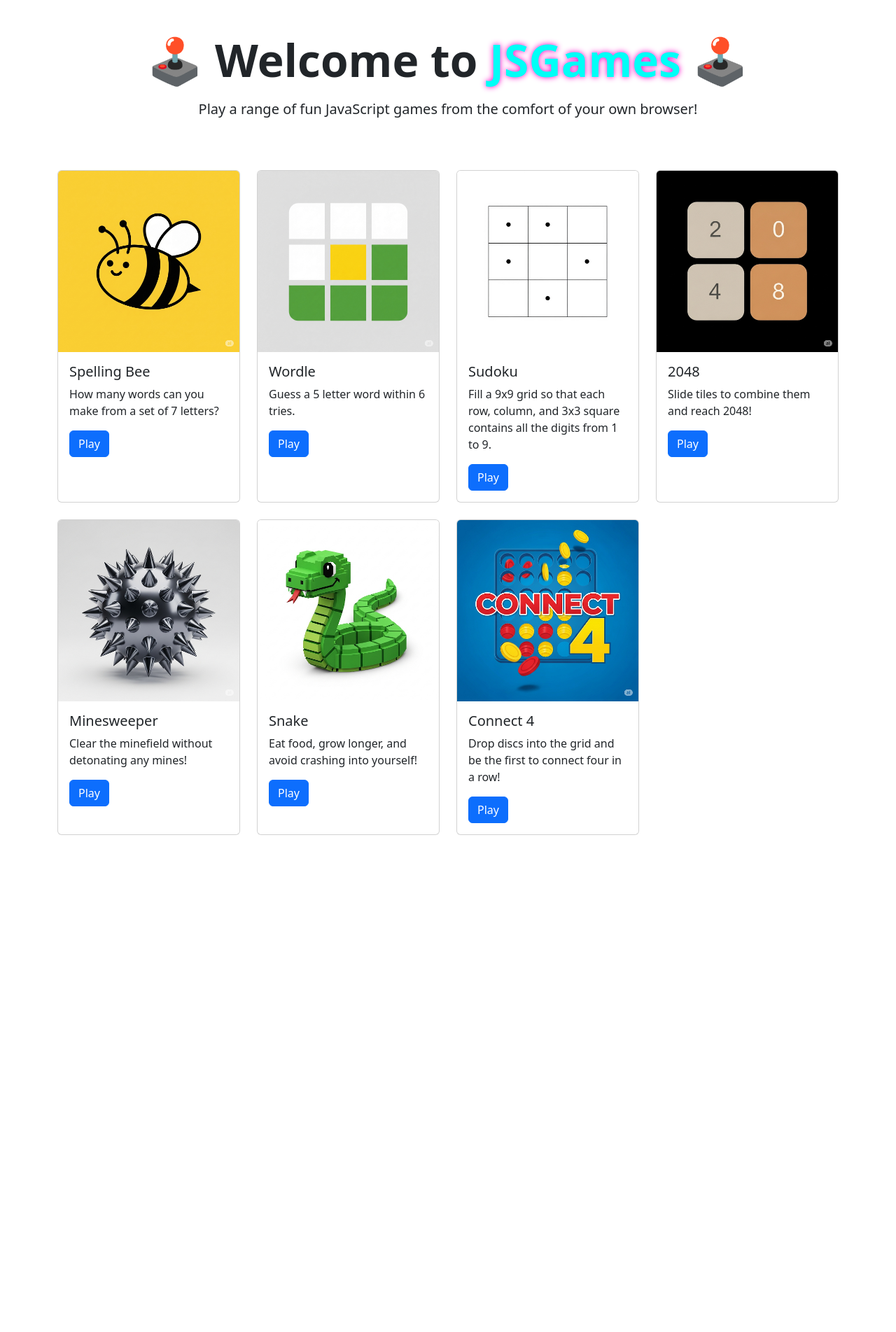
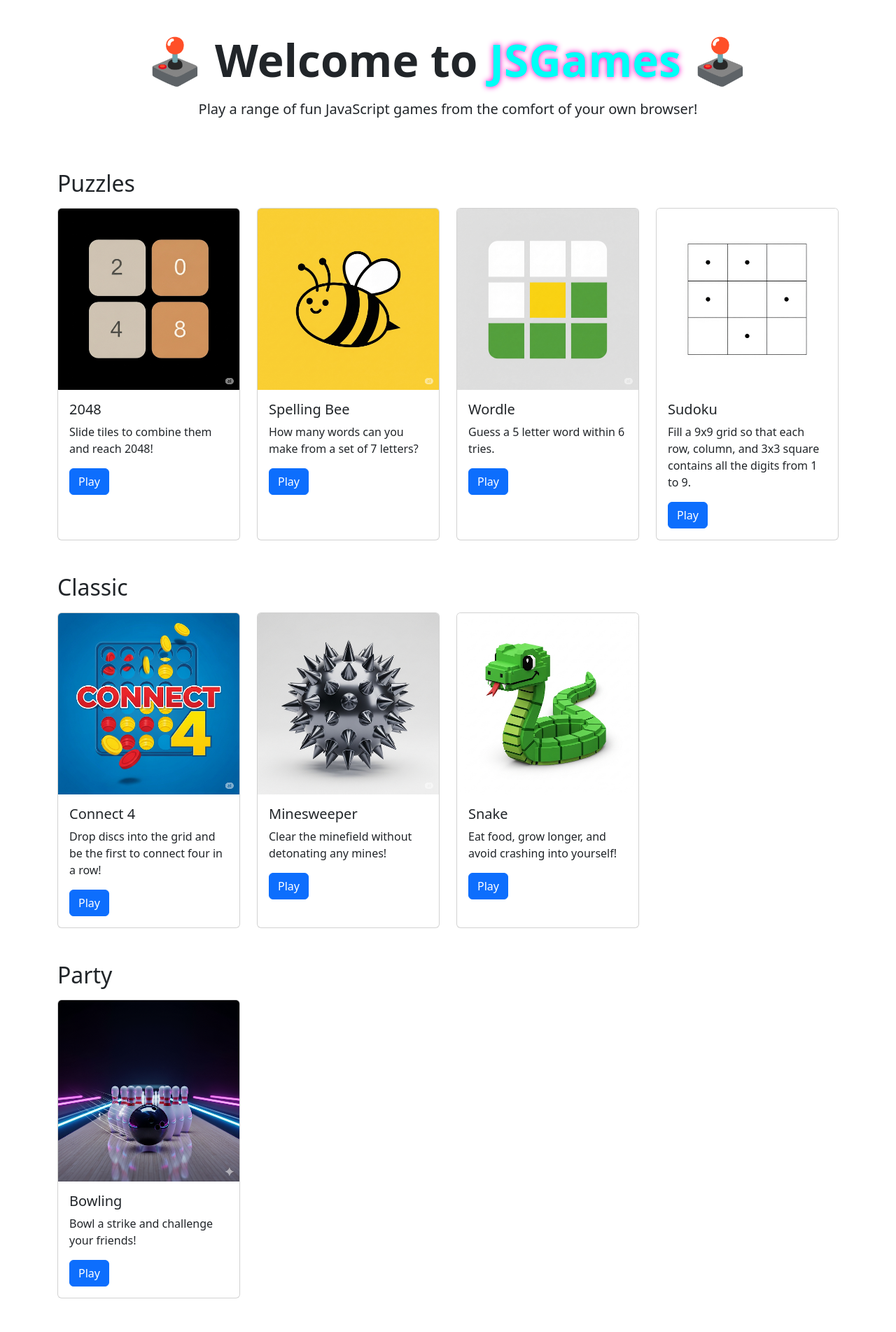
Before and after one commit to ben-hockley/js_games, a FastAPI app: page /home in a window 1280 px wide. Shown: the part 56-1959 px from the top of the page at 70% size. Before the commit the page ends 1249 px from the top, so only its background shows below. Run offline with FastAPI, Linux system fonts and the light colour scheme.

Commit message:
reorganised homepage

```diff
--- a/templates/home.html
+++ b/templates/home.html
@@ -13,7 +13,19 @@
     <p class="lead mb-4">Play a range of fun JavaScript games from the comfort of your own browser!</p>
   </div>
   <div class="container my-4 arcade-home-cards">
-    <div class="row g-4">
+    <h2 class="mb-3">Puzzles</h2>
+    <div class="row g-4 mb-5">
+      <!-- 2048, Spelling Bee, Wordle, Sudoku -->
+      <div class="col-12 col-sm-6 col-md-4 col-lg-3">
+        <div class="card h-100">
+          <img src="/static/img/2048.png" class="card-img-top" alt="2048">
+          <div class="card-body">
+            <h5 class="card-title">2048</h5>
+            <p class="card-text">Slide tiles to combine them and reach 2048!</p>
+            <a href="/play/2048" class="btn btn-primary">Play</a>
+          </div>
+        </div>
+      </div>
       <div class="col-12 col-sm-6 col-md-4 col-lg-3">
         <div class="card h-100">
           <img src="/static/img/spelling_bee.png" class="card-img-top" alt="Spelling Bee">
@@ -44,13 +56,17 @@
           </div>
         </div>
       </div>
+    </div>
+    <h2 class="mb-3">Classic</h2>
+    <div class="row g-4 mb-5">
+      <!-- Connect 4, Minesweeper, Snake -->
       <div class="col-12 col-sm-6 col-md-4 col-lg-3">
         <div class="card h-100">
-          <img src="/static/img/2048.png" class="card-img-top" alt="2048">
+          <img src="/static/img/connect_4.png" class="card-img-top" alt="Connect 4">
           <div class="card-body">
-            <h5 class="card-title">2048</h5>
-            <p class="card-text">Slide tiles to combine them and reach 2048!</p>
-            <a href="/play/2048" class="btn btn-primary">Play</a>
+            <h5 class="card-title">Connect 4</h5>
+            <p class="card-text">Drop discs into the grid and be the first to connect four in a row!</p>
+            <a href="/play/connect-4" class="btn btn-primary">Play</a>
           </div>
         </div>
       </div>
@@ -74,13 +90,17 @@
           </div>
         </div>
       </div>
+    </div>
+    <h2 class="mb-3">Party</h2>
+    <div class="row g-4 mb-5">
+      <!-- Bowling -->
       <div class="col-12 col-sm-6 col-md-4 col-lg-3">
         <div class="card h-100">
-          <img src="/static/img/connect_4.png" class="card-img-top" alt="Connect 4">
+          <img src="/static/img/bowling.png" class="card-img-top" alt="Bowling">
           <div class="card-body">
-            <h5 class="card-title">Connect 4</h5>
-            <p class="card-text">Drop discs into the grid and be the first to connect four in a row!</p>
-            <a href="/play/connect-4" class="btn btn-primary">Play</a>
+            <h5 class="card-title">Bowling</h5>
+            <p class="card-text">Bowl a strike and challenge your friends!</p>
+            <a href="/play/bowling" class="btn btn-primary">Play</a>
           </div>
         </div>
       </div>
```
Also changed, not shown: static/img/bowling.png (added).
